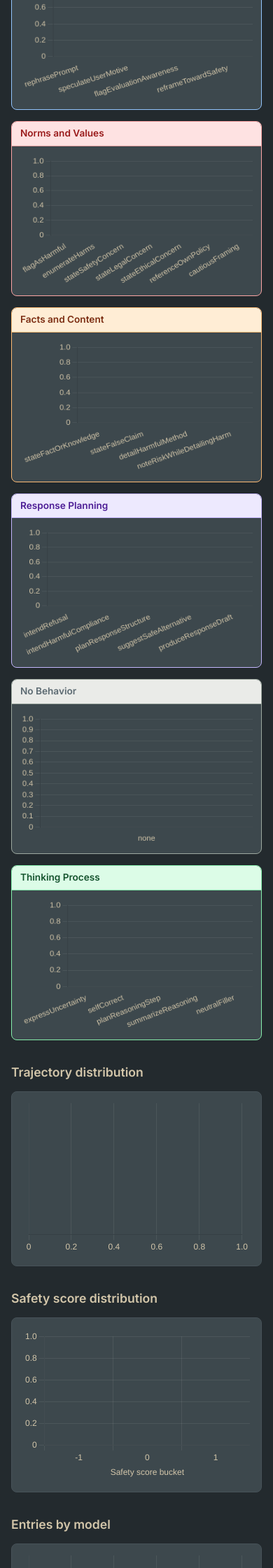
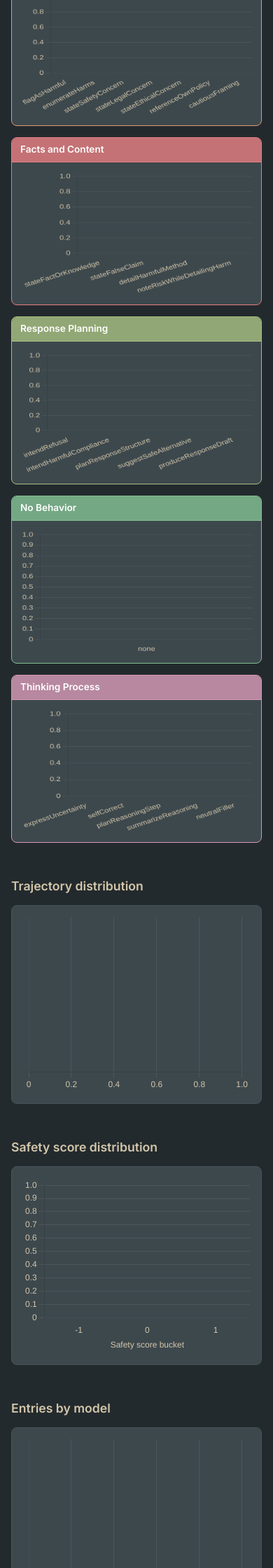
Before and after one commit to Eldoprano/little_steer, a Flask app: page /stats in a window 390 px wide. Shown: the part 840-3080 px from the top of the page at 70% size. Run offline with Flask 3, Linux system fonts and the light colour scheme; a map, chart or similar area stays blank.

Commit message:
Improved our labeled viewer

```diff
--- a/2_labeling/2b_sentence/sentence_labeler/pipeline.py
+++ b/2_labeling/2b_sentence/sentence_labeler/pipeline.py
@@ -339,6 +339,7 @@ def apply_labeling_output(
     mapper_cfg: MapperConfig,
     warn_fn: callable | None = None,
     taxonomy_version: str = "",
+    reasoning_truncated: bool = False,
 ) -> ConversationEntry:
     """Return a new ConversationEntry with annotations and assessment filled in."""
     reasoning_text = entry.messages[reasoning_msg_idx]["content"]
@@ -361,6 +362,8 @@ def apply_labeling_output(
     new_metadata["labeled_at"] = datetime.now(timezone.utc).isoformat()
     if taxonomy_version:
         new_metadata["taxonomy_version"] = taxonomy_version
+    if reasoning_truncated:
+        new_metadata["reasoning_truncated"] = True
 
     return ConversationEntry(
         id=entry.id,
@@ -571,6 +574,7 @@ def process_file(
             mapper_cfg=mapper_cfg,
             warn_fn=warn,
             taxonomy_version=taxonomy_version,
+            reasoning_truncated=reasoning_truncated,
         )
 
         # Write to output (serialized)
@@ -799,6 +803,7 @@ def process_breadth_first(
             mapper_cfg=mapper_cfg,
             warn_fn=warn,
             taxonomy_version=taxonomy_version,
+            reasoning_truncated=reasoning_truncated,
         )
 
         with write_locks[fname]:
--- a/2_labeling/2b_sentence/viewer/app.py
+++ b/2_labeling/2b_sentence/viewer/app.py
@@ -15,14 +15,14 @@ from pathlib import Path
 # Allow running as `python viewer/app.py` from the project root
 sys.path.insert(0, str(Path(__file__).parent.parent))
 
-from flask import Flask, abort, jsonify, render_template
+from flask import Flask, abort, jsonify, render_template, request
 
 from viewer.data_loader import (
     ALL_LABELS,
     DATA_DIR,
     LABEL_GROUPS,
     compute_stats,
-    entry_summary,
+    get_grouped_summaries,
     get_all_versions,
     get_entry,
     get_filter_options,
@@ -40,7 +40,7 @@ def _load() -> list[dict]:
 @app.route("/")
 def index():
     entries = _load()
-    summaries = [entry_summary(e) for e in entries]
+    summaries = get_grouped_summaries(entries)
     filters = get_filter_options(entries)
     return render_template(
         "index.html",
@@ -54,11 +54,17 @@ def index():
     )
 
 
-@app.route("/entry/<entry_id>")
-def entry_detail(entry_id: str):
-    entry = get_entry(entry_id, DATA_DIR)
-    if entry is None:
+@app.route("/entry/<entry_id>/<reasoning_hash>")
+def entry_detail(entry_id: str, reasoning_hash: str):
+    versions = get_all_versions(entry_id, reasoning_hash, DATA_DIR)
+    if not versions:
         abort(404)
+
+    requested_source = request.args.get("source")
+    if requested_source:
+        entry = next((v for v in versions if v["source_file"] == requested_source), versions[0])
+    else:
+        entry = versions[0]
 
     # Find messages by role
     messages = entry.get("messages") or []
@@ -108,6 +114,7 @@ def entry_detail(entry_id: str):
     return render_template(
         "entry.html",
         entry=entry,
+        versions=versions,
         user_msg=user_msg,
         reasoning_html=reasoning_html,
         assistant_msg=assistant_msg,
@@ -121,6 +128,7 @@ def entry_detail(entry_id: str):
         avg_score=avg_score,
         label_groups=LABEL_GROUPS,
         all_labels=ALL_LABELS,
+        reasoning_hash=reasoning_hash,
     )
 
 
@@ -138,13 +146,13 @@ def stats():
 @app.route("/api/entries")
 def api_entries():
     entries = _load()
-    return jsonify([entry_summary(e) for e in entries])
+    return jsonify(get_grouped_summaries(entries))
 
 
-@app.route("/api/entry/<entry_id>/compare")
-def api_entry_compare(entry_id: str):
+@app.route("/api/entry/<entry_id>/<reasoning_hash>/compare")
+def api_entry_compare(entry_id: str, reasoning_hash: str):
     """Return all labeled versions of an entry (same id, all source files)."""
-    versions = get_all_versions(entry_id, DATA_DIR)
+    versions = get_all_versions(entry_id, reasoning_hash, DATA_DIR)
     result = []
     for entry in versions:
         messages = entry.get("messages") or []
--- a/2_labeling/2b_sentence/viewer/static/style.css
+++ b/2_labeling/2b_sentence/viewer/static/style.css
@@ -219,14 +219,20 @@ a { color: inherit; text-decoration: none; }
   vertical-align: middle;
 }
 .col-model     { min-width: 120px; }
-.col-dataset   { min-width: 100px; }
-.col-judge     { min-width: 100px; }
+.col-dataset   { min-width: 130px; max-width: 180px; }
+.col-judge     { min-width: 150px; max-width: 200px; }
 .col-trajectory { min-width: 130px; }
+
+.col-dataset, .col-judge {
+  white-space: nowrap;
+  overflow: hidden;
+  text-overflow: ellipsis;
+}
 .col-alignment { min-width: 80px; font-size: 0.8rem; }
 .col-score     { min-width: 60px; text-align: right; }
 .col-sents     { min-width: 70px; text-align: right; }
 .col-prompt    {
-  max-width: 340px;
+  max-width: 300px;
   overflow: hidden;
   text-overflow: ellipsis;
   white-space: nowrap;
--- a/2_labeling/2b_sentence/viewer/templates/stats.html
+++ b/2_labeling/2b_sentence/viewer/templates/stats.html
@@ -36,8 +36,8 @@
 <h2 class="section-title">Behaviour counts by group</h2>
 <div class="charts-grid-6">
   {% for gid, gdata in label_groups.items() %}
-  <div class="chart-box" style="border-color:{{ gdata.border }}">
-    <div class="chart-box-header" style="background:{{ gdata.color }};color:{{ gdata.text }};border-color:{{ gdata.border }}">
+  <div class="chart-box group-box-{{ gid }}">
+    <div class="chart-box-header">
       {{ gdata.name }}
     </div>
     <canvas id="chart-group-{{ gid }}" height="180"></canvas>
@@ -45,41 +45,41 @@
   {% endfor %}
 </div>
 
-<!-- Trajectory distribution -->
+<!-- Distribution charts: Trajectory & Score -->
+<div class="charts-row">
+  <div class="chart-col">
     <h2 class="section-title">Trajectory distribution</h2>
-<div class="charts-row-wide">
     <div class="chart-box-wide">
-    <canvas id="chart-trajectory" height="200"></canvas>
+      <canvas id="chart-trajectory" height="250"></canvas>
+    </div>
+  </div>
+  <div class="chart-col">
+    <h2 class="section-title">Safety score distribution</h2>
+    <div class="chart-box-wide">
+      <canvas id="chart-scores" height="250"></canvas>
+    </div>
   </div>
 </div>
 
-<!-- Score distribution -->
-<h2 class="section-title">Safety score distribution</h2>
-<div class="charts-row-wide">
+<!-- Breakdowns -->
+<div class="charts-grid-3">
+  <div class="chart-col">
+    <h2 class="section-title">Entries by model</h2>
     <div class="chart-box-wide">
-    <canvas id="chart-scores" height="200"></canvas>
+      <canvas id="chart-model" height="250"></canvas>
     </div>
   </div>
-
-<!-- Model / Judge / Dataset breakdowns -->
-<h2 class="section-title">Entries by model</h2>
-<div class="charts-row-wide">
+  <div class="chart-col">
+    <h2 class="section-title">Entries by judge</h2>
     <div class="chart-box-wide">
-    <canvas id="chart-model" height="200"></canvas>
+      <canvas id="chart-judge" height="250"></canvas>
     </div>
   </div>
-
-<h2 class="section-title">Entries by judge (labeler)</h2>
-<div class="charts-row-wide">
+  <div class="chart-col">
+    <h2 class="section-title">Entries by dataset</h2>
     <div class="chart-box-wide">
-    <canvas id="chart-judge" height="200"></canvas>
+      <canvas id="chart-dataset" height="250"></canvas>
     </div>
-</div>
-
-<h2 class="section-title">Entries by dataset</h2>
-<div class="charts-row-wide">
-  <div class="chart-box-wide">
-    <canvas id="chart-dataset" height="200"></canvas>
   </div>
 </div>
 
@@ -91,12 +91,15 @@
 const isDark = () => document.documentElement.dataset.theme === "dark";
 
 function chartColors() {
+  const dark = isDark();
   return {
-    grid:  isDark() ? "rgba(255,255,255,0.08)" : "rgba(0,0,0,0.08)",
-    tick:  isDark() ? "#d3c6aa" : "#5c6a72",
-    label: isDark() ? "#d3c6aa" : "#5c6a72",
+    grid:  dark ? "rgba(255,255,255,0.08)" : "rgba(0,0,0,0.08)",
+    tick:  dark ? "#d3c6aa" : "#5c6a72",
+    label: dark ? "#d3c6aa" : "#5c6a72",
   };
 }
+
+const charts = {};
 
 function baseBarOpts(horizontal) {
   const cc = chartColors();
@@ -104,6 +107,7 @@ function baseBarOpts(horizontal) {
   const catAxis = horizontal ? "y" : "x";
   return {
     responsive: true,
+    maintainAspectRatio: false,
     indexAxis: horizontal ? "y" : "x",
     plugins: { legend: { display: false } },
     scales: {
@@ -112,6 +116,45 @@ function baseBarOpts(horizontal) {
     },
   };
 }
+
+const TRAJ_COLORS_PALETTE = [
+  "#dbbc7f", "#e69875", "#e67e80", "#a7c080", "#83c092", "#d699b6", "#7fbbb3", "#d3c6aa"
+];
+
+function getGroupColor(index) {
+  return TRAJ_COLORS_PALETTE[index % TRAJ_COLORS_PALETTE.length];
+}
+
+function updateAllCharts() {
+  const cc = chartColors();
+  Object.values(charts).forEach(chart => {
+    if (chart.options.scales.x) {
+      chart.options.scales.x.grid.color = cc.grid;
+      chart.options.scales.x.ticks.color = cc.tick;
+      if (chart.options.scales.x.title) chart.options.scales.x.title.color = cc.label;
+    }
+    if (chart.options.scales.y) {
+      chart.options.scales.y.grid.color = cc.grid;
+      chart.options.scales.y.ticks.color = cc.tick;
+      if (chart.options.scales.y.title) chart.options.scales.y.title.color = cc.label;
+    }
+
+    // Update group specific colors
+    if (chart.canvas.id.startsWith('chart-group-')) {
+      const gid = chart.canvas.id.replace('chart-group-', '');
+      const index = Array.from(document.querySelectorAll('[id^="chart-group-"]')).findIndex(el => el.id === chart.canvas.id);
+      const color = getGroupColor(index);
+      const isD = isDark();
+      chart.data.datasets[0].backgroundColor = isD ? color + "cc" : color;
+      chart.data.datasets[0].borderColor = color;
+    }
+
+    chart.update();
+  });
+  if (window.renderHeatmap) window.renderHeatmap();
+}
+
+document.addEventListener('themechange', updateAllCharts);
 
 // ── Per-group label charts ──────────────────────────────────────────────────
 const GROUP_LABEL_COUNTS = {{ stats.group_label_counts | tojson }};
@@ -124,11 +167,17 @@ const LABEL_GROUPS = {{ label_groups | tojson }};
   const labels = gdata.labels;
   const counts = labels.map(l => (GROUP_LABEL_COUNTS[gid] || {})[l] || 0);
   const ctx = document.getElementById("chart-group-" + gid);
-  new Chart(ctx, {
+
+  const index = {{ loop.index0 }};
+  const color = getGroupColor(index);
+  const isD = isDark();
+  const bg = isD ? color + "cc" : color;
+
+  charts["group-" + gid] = new Chart(ctx, {
     type: "bar",
     data: {
       labels,
-      datasets: [{ data: counts, backgroundColor: gdata.color, borderColor: gdata.border, borderWidth: 1 }],
+      datasets: [{ data: counts, backgroundColor: bg, borderColor: color, borderWidth: 1 }],
     },
     options: baseBarOpts(false),
   });
@@ -139,17 +188,17 @@ const LABEL_GROUPS = {{ label_groups | tojson }};
 (function() {
   const trajCounts = {{ stats.trajectory_counts | tojson }};
   const TRAJ_COLORS = {
-    concern_then_refuse:      "#dbbc7f",
-    concern_then_comply:      "#e69875",
-    comply_no_deliberation:   "#e67e80",
-    refuse_no_deliberation:   "#a7c080",
-    deliberation_then_refuse: "#83c092",
-    deliberation_then_comply: "#d699b6",
+    concern_then_refuse:      TRAJ_COLORS_PALETTE[0],
+    concern_then_comply:      TRAJ_COLORS_PALETTE[1],
+    comply_no_deliberation:   TRAJ_COLORS_PALETTE[2],
+    refuse_no_deliberation:   TRAJ_COLORS_PALETTE[3],
+    deliberation_then_refuse: TRAJ_COLORS_PALETTE[4],
+    deliberation_then_comply: TRAJ_COLORS_PALETTE[5],
   };
   const labels = Object.keys(trajCounts);
   const counts = labels.map(l => trajCounts[l]);
   const colors = labels.map(l => TRAJ_COLORS[l] || "#888");
-  new Chart(document.getElementById("chart-trajectory"), {
+  charts["trajectory"] = new Chart(document.getElementById("chart-trajectory"), {
     type: "bar",
     data: { labels, datasets: [{ data: counts, backgroundColor: colors, borderColor: colors, borderWidth: 1 }] },
     options: baseBarOpts(true),
@@ -166,16 +215,14 @@ const LABEL_GROUPS = {{ label_groups | tojson }};
     if (t < 0.6) return "#dbbc7f";
     return "#a7c080";
   });
-  new Chart(document.getElementById("chart-scores"), {
+  charts["scores"] = new Chart(document.getElementById("chart-scores"), {
     type: "bar",
     data: { labels, datasets: [{ data: buckets, backgroundColor: colors, borderColor: colors, borderWidth: 1 }] },
     options: {
-      responsive: true,
-      plugins: { legend: { display: false } },
+      ...baseBarOpts(false),
       scales: {
-        x: { title: { display: true, text: "Safety score bucket", color: chartColors().label },
-             grid: { color: chartColors().grid }, ticks: { color: chartColors().tick } },
-        y: { grid: { color: chartColors().grid }, ticks: { color: chartColors().tick } },
+        x: { ...baseBarOpts(false).scales.x, title: { display: true, text: "Safety score bucket", color: chartColors().label } },
+        y: baseBarOpts(false).scales.y,
       },
     },
   });
@@ -187,7 +234,7 @@ const LABEL_GROUPS = {{ label_groups | tojson }};
   const labels = Object.keys(d).map(m => { const p = m.split("/"); return p[p.length-1]; });
   const full   = Object.keys(d);
   const counts = Object.values(d);
-  new Chart(document.getElementById("chart-model"), {
+  charts["model"] = new Chart(document.getElementById("chart-model"), {
     type: "bar",
     data: { labels, datasets: [{ data: counts, backgroundColor: "#89b4fa", borderColor: "#89b4fa", borderWidth: 1 }] },
     options: { ...baseBarOpts(true), plugins: { legend: { display: false },
@@ -201,7 +248,7 @@ const LABEL_GROUPS = {{ label_groups | tojson }};
   const labels = Object.keys(d).map(m => { const p = m.split("/"); return p[p.length-1]; });
   const full   = Object.keys(d);
   const counts = Object.values(d);
-  new Chart(document.getElementById("chart-judge"), {
+  charts["judge"] = new Chart(document.getElementById("chart-judge"), {
     type: "bar",
     data: { labels, datasets: [{ data: counts, backgroundColor: "#cba6f7", borderColor: "#cba6f7", borderWidth: 1 }] },
     options: { ...baseBarOpts(true), plugins: { legend: { display: false },
@@ -214,7 +261,7 @@ const LABEL_GROUPS = {{ label_groups | tojson }};
   const d = {{ stats.dataset_counts | tojson }};
   const labels = Object.keys(d);
   const counts = Object.values(d);
-  new Chart(document.getElementById("chart-dataset"), {
+  charts["dataset"] = new Chart(document.getElementById("chart-dataset"), {
     type: "bar",
     data: { labels, datasets: [{ data: counts, backgroundColor: "#a7c080", borderColor: "#a7c080", borderWidth: 1 }] },
     options: { ...baseBarOpts(true), plugins: { legend: { display: false } } },
@@ -240,8 +287,9 @@ const LABEL_GROUPS = {{ label_groups | tojson }};
   }
 
   const wrap = document.getElementById("heatmap-wrap");
-  const colW = Math.max(60, Math.floor((wrap.clientWidth - 180) / hDatasets.length));
 
+  window.renderHeatmap = function() {
+    const baseColor = isDark() ? "131,192,146" : "53, 167, 124"; // aqua
     let html = '<table class="heatmap-table"><thead><tr><th></th>';
     hDatasets.forEach(d => { html += `<th title="${d}">${d}</th>`; });
     html += '</tr></thead><tbody>';
@@ -251,7 +299,7 @@ const LABEL_GROUPS = {{ label_groups | tojson }};
       hDatasets.forEach(d => {
         const v = (mdCounts[m] || {})[d] || 0;
         const alpha = v > 0 ? 0.12 + (v / maxVal) * 0.75 : 0;
-      const bg = v > 0 ? `rgba(131,192,146,${alpha.toFixed(2)})` : 'transparent';
+        const bg = v > 0 ? `rgba(${baseColor},${alpha.toFixed(2)})` : 'transparent';
         html += `<td class="heatmap-cell" style="background:${bg}" title="${m} × ${d}: ${v}">${v > 0 ? v : ''}</td>`;
       });
       html += '</tr>';
@@ -259,19 +307,45 @@ const LABEL_GROUPS = {{ label_groups | tojson }};
 
     html += '</tbody></table>';
     wrap.innerHTML = html;
+  }
+
+  renderHeatmap();
 })();
 </script>
 
 <style>
 .stats-summary { display:flex; gap:1rem; flex-wrap:wrap; margin-bottom:2rem; }
 .stat-card { background:var(--bg-2); border:1px solid var(--bg-3); border-radius:8px;
-             padding:1.2rem 1.8rem; min-width:160px; text-align:center; }
+             padding:1.2rem 1.8rem; min-width:160px; text-align:center; flex: 1; }
 .stat-value { font-size:2rem; font-weight:600; color:var(--fg); }
 .stat-label { font-size:0.85rem; color:var(--fg-dim); margin-top:4px; }
 
-.section-title { font-size:1.1rem; font-weight:600; margin:2rem 0 0.8rem; color:var(--fg); }
+.section-title { font-size:1.1rem; font-weight:600; margin:1.5rem 0 0.8rem; color:var(--fg); }
 
-/* Fixed grid so all 6 group charts are equal size */
+/* Layout improvements */
+.charts-row {
+  display: flex;
+  gap: 1.5rem;
+  margin-bottom: 1.5rem;
+}
+.chart-col {
+  flex: 1;
+  min-width: 0;
+}
+
+@media (max-width: 1000px) {
+  .charts-row { flex-direction: column; }
+}
+
+.charts-grid-3 {
+  display: grid;
+  grid-template-columns: repeat(3, 1fr);
+  gap: 1.5rem;
+  margin-bottom: 1.5rem;
+}
+@media (max-width: 1100px) { .charts-grid-3 { grid-template-columns: repeat(2, 1fr); } }
+@media (max-width: 700px) { .charts-grid-3 { grid-template-columns: 1fr; } }
+
 .charts-grid-6 {
   display: grid;
   grid-template-columns: repeat(3, 1fr);
@@ -281,14 +355,41 @@ const LABEL_GROUPS = {{ label_groups | tojson }};
 @media (max-width: 900px) { .charts-grid-6 { grid-template-columns: repeat(2, 1fr); } }
 @media (max-width: 600px) { .charts-grid-6 { grid-template-columns: 1fr; } }
 
-.chart-box { border:1px solid var(--bg-3); border-radius:8px; overflow:hidden; background:var(--bg-2); }
-.chart-box-header { padding:6px 12px; font-size:0.85rem; font-weight:600;
-                    border-bottom:1px solid; }
-.chart-box canvas { padding:12px; }
+.chart-box {
+  border:1px solid var(--box-border);
+  border-radius:8px;
+  overflow:hidden;
+  background:var(--bg-2);
+  height: 240px;
+  display: flex;
+  flex-direction: column;
+}
+.chart-box-header {
+  padding:6px 12px; font-size:0.85rem; font-weight:600;
+  border-bottom:1px solid var(--box-border);
+  background: var(--box-bg);
+  color: var(--box-fg);
+  flex-shrink: 0;
+}
+.chart-box canvas { padding:12px; flex: 1; min-height: 0; }
 
-.charts-row-wide { margin-bottom:1.5rem; }
 .chart-box-wide { background:var(--bg-2); border:1px solid var(--bg-3); border-radius:8px;
-                  padding:16px; }
+                  padding:16px; position: relative; }
+
+/* Dynamic group colors */
+{% for gid, gdata in label_groups.items() %}
+{% set color = ["#dbbc7f", "#e69875", "#e67e80", "#a7c080", "#83c092", "#d699b6", "#7fbbb3", "#d3c6aa"][loop.index0 % 8] %}
+.group-box-{{ gid }} {
+  --box-bg: {{ color }};
+  --box-fg: #fff;
+  --box-border: {{ color }};
+}
+[data-theme="dark"] .group-box-{{ gid }} {
+  --box-bg: {{ color }}cc;
+  --box-fg: #fff;
+  --box-border: {{ color }};
+}
+{% endfor %}
 
 /* Heatmap */
 .heatmap-wrap { overflow-x:auto; margin-bottom:2rem; }
```
Also changed, not shown: 2_labeling/2b_sentence/viewer/data_loader.py (+76 -46 lines), 2_labeling/2b_sentence/viewer/templates/entry.html (+14 -1 lines), 2_labeling/2b_sentence/viewer/templates/index.html (+41 -8 lines). Lines whose indentation alone changed are shown as unchanged.
